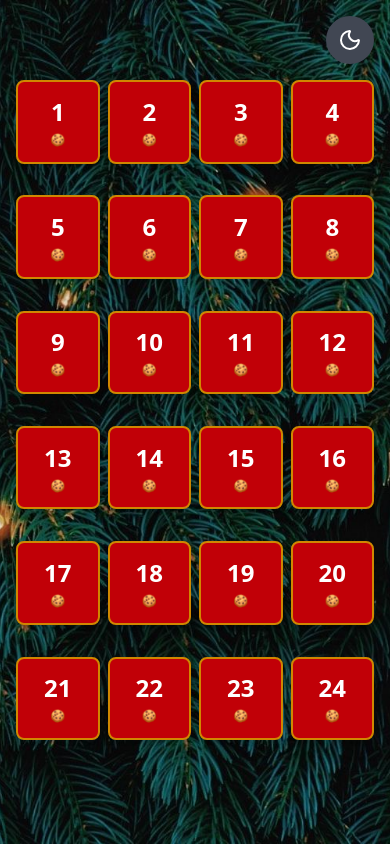
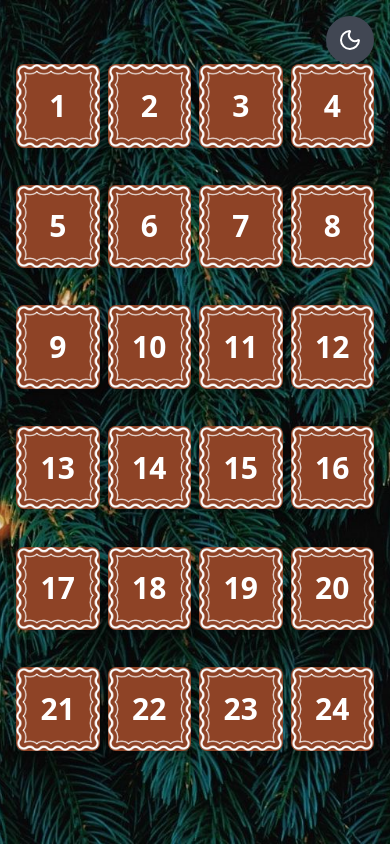
Before and after one commit to norberturban/advent-calendar-2025, a React (Vite) app: page / in a window 390 px wide. Built offline with nearby package versions, Linux system fonts and the light colour scheme.

Commit message:
Modify calendar day's style

```diff
--- a/src/Calendar.tsx
+++ b/src/Calendar.tsx
@@ -3,10 +3,11 @@ import { Moon, Sun } from "lucide-react";
 
 import pineTree from "/src/assets/pine_tree_branches.png";
 
-import GingerbreadMan from "./GingerbreadMan";
 import Modal from "./Modal";
+import Day from "./Day";
 
 const AdventCalendar2025 = () => {
+  const [content, setContent] = useState<React.ReactNode>(null);
   const [isDarkMode, setIsDarkMode] = useState(false);
   const [isModalOpen, setIsModalOpen] = useState(false);
 
@@ -66,6 +67,27 @@ const AdventCalendar2025 = () => {
     { top: "85%", left: "82%" },
   ];
 
+  const calendarDays = [
+    {
+      day: 1,
+      content: (
+        <>
+          <p>Az én kis ajándékom neked ebben a különleges időszakban.</p>
+          <p>Tudd, hogy különleges vagy számomra.</p>
+        </>
+      ),
+    },
+    {
+      day: 2,
+      content: (
+        <>
+          <p>Második nap tartalma.</p>
+          <p>Boldog ünnepeket!</p>
+        </>
+      ),
+    },
+  ];
+
   const toggleTheme = () => {
     setIsDarkMode(!isDarkMode);
   };
@@ -93,10 +115,10 @@ const AdventCalendar2025 = () => {
             src={pineTree}
           />
 
-          <GingerbreadMan />
+          {/* <GingerbreadMan /> */}
 
           <div className="absolute inset-0 p-8">
-            <div
+            {/* <div
               className="w-6 h-6 rounded-full"
               style={{
                 background: isDarkMode
@@ -106,54 +128,53 @@ const AdventCalendar2025 = () => {
                   ? "0 0 40px 15px rgba(255, 179, 71, 0.8)"
                   : "none",
               }}
-            ></div>
+            ></div> */}
 
             {/* Advent Calendar Windows Container */}
             {/* On mobile: grid layout (ordered), On desktop: absolute positioning (scattered) */}
-            <div className="absolute inset-0 p-4 md:p-0">
+            <div className="absolute inset-0 pl-4 pr-4 md:p-0 ">
               {/* Mobile: Grid layout */}
-              <div className="grid grid-cols-4 gap-2 md:hidden h-full overflow-y-auto py-16">
+              <div className="grid grid-cols-4 gap-2 md:hidden h-full overflow-y-auto py-16 overflow-x-hidden">
                 {Array.from({ length: 24 }, (_, i) => (
-                  <div
+                  <Day
                     key={i}
-                    className="aspect-square bg-red-700 bg-opacity-80 rounded-lg flex items-center justify-center text-white font-bold text-lg border-2 border-yellow-600 hover:scale-105 transition-transform cursor-pointer shadow-lg"
-                    onClick={() => setIsModalOpen(true)}
-                  >
-                    <div className="text-center">
-                      <div className="text-2xl">{i + 1}</div>
-                      <div className="text-xs mt-1">🍪</div>
-                    </div>
-                  </div>
+                    classNames="relative aspect-square bg-[#8e4326] bg-opacity-80 rounded-lg flex items-center justify-center text-white font-bold text-lg hover:bg-[#b7552f] transition-transform cursor-pointer shadow-lg"
+                    i={i}
+                    setContent={setContent}
+                    setIsModalOpen={setIsModalOpen}
+                    calendarDays={calendarDays}
+                  />
                 ))}
               </div>
 
               {/* Desktop: Scattered absolute positioning */}
               <div className="hidden md:block relative w-full h-full">
                 {Array.from({ length: 24 }, (_, i) => (
-                  <div
+                  <Day
                     key={i}
-                    className="absolute bg-red-700 bg-opacity-90 rounded-lg flex items-center justify-center text-white font-bold border-2 border-yellow-600 hover:scale-110 transition-transform cursor-pointer shadow-xl"
-                    onClick={() => setIsModalOpen(true)}
+                    classNames="absolute bg-[#8e4326] bg-opacity-90 rounded-lg flex items-center justify-center text-white font-bold hover:scale-110 transition-transform cursor-pointer shadow-xl"
+                    i={i}
+                    setContent={setContent}
+                    setIsModalOpen={setIsModalOpen}
+                    calendarDays={calendarDays}
                     style={{
                       top: windowPositions[i].top,
                       left: windowPositions[i].left,
                       width: "80px",
                       height: "80px",
                     }}
-                  >
-                    <div className="text-center">
-                      <div className="text-3xl">{i + 1}</div>
-                      <div className="text-sm mt-1">🍪</div>
-                    </div>
-                  </div>
+                  />
                 ))}
               </div>
             </div>
           </div>
         </div>
       </div>
+
       {/* Modal Component */}
-      {isModalOpen && <Modal setIsModalOpen={setIsModalOpen} />}
+      {isModalOpen && (
+        <Modal setIsModalOpen={setIsModalOpen} content={content} />
+      )}
     </>
   );
 };
--- /dev/null
+++ b/src/Day.tsx
@@ -0,0 +1,36 @@
+import border from "/src/assets/day_border.png";
+
+const Day = ({
+  classNames,
+  i,
+  setContent,
+  setIsModalOpen,
+  calendarDays,
+  style,
+}: {
+  classNames: string;
+  i: number;
+  setContent: React.Dispatch<React.SetStateAction<React.ReactNode | null>>;
+  setIsModalOpen: React.Dispatch<React.SetStateAction<boolean>>;
+  calendarDays: { day: number; content: React.ReactNode }[];
+  style?: React.CSSProperties;
+}) => {
+  return (
+    <div
+      className={classNames}
+      onClick={() => {
+        setContent(calendarDays[i]?.content || null);
+        setIsModalOpen(true);
+      }}
+      style={style}
+    >
+      <img className="absolute invert" src={border} alt="Day Border" />
+      <div className="text-center">
+        <div className="text-3xl">{i + 1}</div>
+        {/* <div className="text-sm mt-1">🍪</div> */}
+      </div>
+    </div>
+  );
+};
+
+export default Day;
--- a/src/GingerbreadMan.tsx
+++ /dev/null
@@ -1,5 +0,0 @@
-const GingerbreadMan = () => {
-  return <></>;
-};
-
-export default GingerbreadMan;
--- a/src/Modal.tsx
+++ b/src/Modal.tsx
@@ -1,10 +1,15 @@
 import { useCallback, useEffect, useRef } from "react";
-import classes from "./Modal.module.scss";
 import classNames from "classnames";
 
+import peachCat from "/src/assets/peach_cat_6.jpg";
+
+import classes from "./Modal.module.scss";
+
 const Modal = ({
+  content,
   setIsModalOpen,
 }: {
+  content: React.ReactNode;
   setIsModalOpen: React.Dispatch<React.SetStateAction<boolean>>;
 }) => {
   const modalRef = useRef<HTMLDivElement>(null);
@@ -34,14 +39,7 @@ const Modal = ({
   return (
     <div className={classes.modal}>
       <div className={classes["modal-content"]} ref={modalRef}>
-        <div className={classes.content}>
-          <p>
-            Lorem, ipsum dolor sit amet consectetur adipisicing elit. Eligendi
-            inventore odio deleniti eaque ut similique. Lorem, ipsum dolor sit
-            amet consectetur adipisicing elit. Eligendi inventore odio deleniti
-            eaque ut similique.
-          </p>
-        </div>
+        <div className={classes.content}>{content}</div>
 
         <div className={classes["sender-info"]}>
           <div className={classes.vl} />
@@ -50,7 +48,7 @@ const Modal = ({
               <div className="w-24 h-30">
                 <img
                   className="w-full h-full rounded-xl object-cover object-center"
-                  src="src/assets/peach_cat_6.jpg"
+                  src={peachCat}
                   alt="Sender Avatar"
                   width={100}
                   height={50}
```
Also changed, not shown: src/assets/day_border.png (added).
